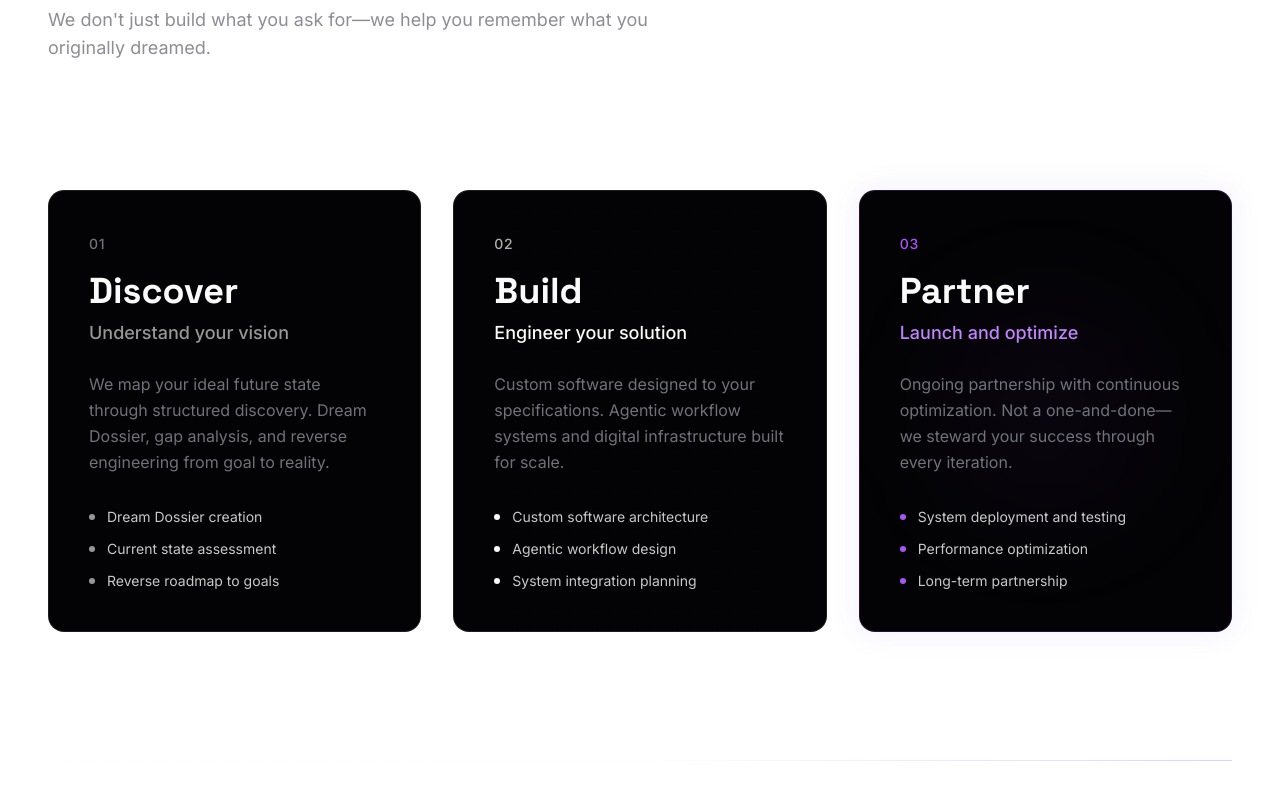
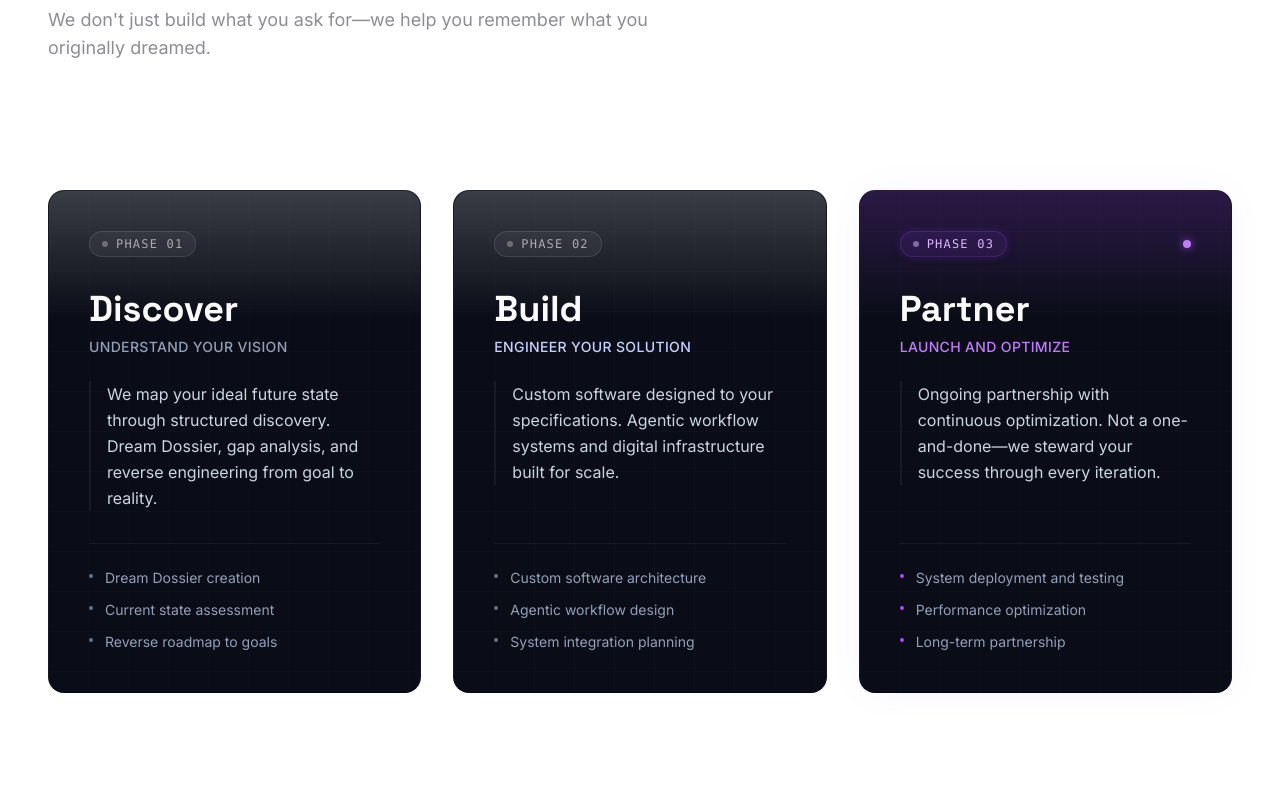
Before and after one commit to samuelbarksdale97/nexark-website, a Next.js app: page / in a window 1280 px wide. Shown: the part 3618-4418 px from the top of the page. Built offline with nearby package versions, Linux system fonts and the light colour scheme.

Commit message:
Redesign HowItWorks cards: Tech aesthetic, badge numbers, solid background

```diff
--- a/components/sections/HowItWorks.tsx
+++ b/components/sections/HowItWorks.tsx
@@ -89,69 +89,88 @@ export function HowItWorks() {
               initial={{ opacity: 0, y: 60 }}
               animate={isInView ? { opacity: 1, y: 0 } : {}}
               transition={{ duration: 0.8, delay: 0.2 + index * 0.15 }}
-              className="relative"
+              className="group relative h-full"
             >
               <div className={`
-                relative h-full p-8 lg:p-10 rounded-2xl border overflow-hidden bg-navy
+                relative h-full p-8 lg:p-10 rounded-2xl overflow-hidden bg-[#0a0d17] transition-all duration-500
+                border-t border-l border-r border-b
                 ${phase.aesthetic === "wireframe"
-                  ? "border-white/10"
-                  : "border-purple/20 shadow-[0_0_30px_rgba(99,102,241,0.1)]"
+                  ? "border-t-white/10 border-l-white/5 border-r-white/5 border-b-black/50 hover:border-t-white/20"
+                  : "border-t-purple-500/20 border-l-purple-500/10 border-r-purple-500/10 border-b-black/50 shadow-[0_0_40px_-10px_rgba(124,58,237,0.1)] hover:shadow-[0_0_60px_-10px_rgba(124,58,237,0.2)]"
                 }
               `}>
+                {/* Internal Lighting/Glow (Simulated reflection) */}
+                <div className={`
+                  absolute inset-0 pointer-events-none opacity-0 group-hover:opacity-100 transition-opacity duration-700
+                  bg-gradient-to-b ${phase.aesthetic === "wireframe" ? "from-white/5 to-transparent" : "from-purple-500/10 to-transparent"}
+                `} />
 
-                {/* Phase-specific visual treatment */}
-                {phase.aesthetic === "wireframe" && (
-                  <div className="absolute inset-0 opacity-10">
-                    <svg className="w-full h-full" xmlns="http://www.w3.org/2000/svg">
+                {/* Static Top Glow */}
+                <div className={`
+                  absolute top-0 left-0 right-0 h-32 opacity-20 bg-gradient-to-b
+                  ${phase.aesthetic === "wireframe" ? "from-white" : "from-purple-500"} to-transparent pointer-events-none
+                `} />
+
+                {/* Tech Grid Pattern (Subtle) */}
+                <div className="absolute inset-0 opacity-[0.03] pointer-events-none">
+                  <svg className="w-full h-full" width="100%" height="100%">
                     <defs>
-                        <pattern id="blueprint-grid" width="20" height="20" patternUnits="userSpaceOnUse">
-                          <path d="M 20 0 L 0 0 0 20" fill="none" stroke="rgba(255,255,255,0.2)" strokeWidth="0.5" />
+                      <pattern id={`grid-${index}`} width="40" height="40" patternUnits="userSpaceOnUse">
+                        <path d="M 40 0 L 0 0 0 40" fill="none" stroke="white" strokeWidth="1" />
                       </pattern>
                     </defs>
-                      <rect width="100%" height="100%" fill="url(#blueprint-grid)" />
+                    <rect width="100%" height="100%" fill={`url(#grid-${index})`} />
                   </svg>
                 </div>
-                )}
-
-                {phase.aesthetic === "warm" && (
-                  <div className="absolute top-1/2 left-1/2 -translate-x-1/2 -translate-y-1/2 w-[200px] h-[200px] rounded-full bg-purple/5 blur-3xl" />
-                )}
 
                 {/* Content */}
-                <div className="relative z-10">
-                  {/* Number */}
-                  <span className={`
-                    text-sm font-medium tracking-wider
-                    ${phase.color === "slate" ? "text-slate" : phase.color === "white" ? "text-white/70" : "text-purple"}
+                <div className="relative z-10 flex flex-col h-full">
+                  {/* Tech Badge Header */}
+                  <div className="flex items-center justify-between mb-8">
+                    <div className={`
+                       flex items-center gap-2 px-3 py-1 rounded-full text-xs font-mono tracking-widest border
+                       ${phase.aesthetic === "wireframe"
+                        ? "bg-white/5 border-white/10 text-white/60"
+                        : "bg-purple-500/10 border-purple-500/20 text-purple-300 shadow-[0_0_10px_rgba(124,58,237,0.2)]"
+                      }
                      `}>
-                    {phase.number}
-                  </span>
+                      <span className="w-1.5 h-1.5 rounded-full bg-current animate-pulse" />
+                      PHASE {phase.number}
+                    </div>
+                    {phase.aesthetic !== "wireframe" && (
+                      <div className="w-2 h-2 rounded-full bg-purple-400 shadow-[0_0_10px_rgba(168,85,247,0.8)]" />
+                    )}
+                  </div>
 
-                  {/* Title */}
-                  <h3 className="font-display text-3xl lg:text-4xl font-bold text-white mt-4 mb-2">
+                  {/* Title Group */}
+                  <div className="mb-6">
+                    <h3 className="font-display text-4xl font-bold text-white mb-2">
                       {phase.title}
                     </h3>
-
-                  {/* Headline */}
                     <p className={`
-                    text-lg font-medium mb-6
-                    ${phase.color === "slate" ? "text-white/60" : phase.color === "white" ? "text-white" : "text-purple-light"}
+                      text-sm font-medium tracking-wide uppercase
+                      ${phase.color === "slate" ? "text-slate-400" : phase.color === "white" ? "text-indigo-200" : "text-purple-400"}
                     `}>
                       {phase.headline}
                     </p>
+                  </div>
 
                   {/* Description */}
-                  <p className="text-slate leading-relaxed mb-8">
+                  <div className="mb-8 flex-grow">
+                    <p className="text-slate-300 leading-relaxed text-base border-l-2 border-white/5 pl-4">
                       {phase.description}
                     </p>
+                  </div>
 
-                  {/* Bullets - styled per aesthetic */}
-                  <div className="space-y-3">
+                  {/* Bullets */}
+                  <div className="space-y-3 pt-6 border-t border-white/5">
                     {phase.bullets.map((bullet, i) => (
-                      <div key={i} className="flex items-center gap-3">
-                        <span className={`w-1.5 h-1.5 rounded-full ${phase.color === "slate" ? "bg-white/60" : phase.color === "white" ? "bg-white" : "bg-purple"
-                          }`} />
-                        <span className="text-sm text-white/80">
+                      <div key={i} className="flex items-start gap-3 group/item">
+                        <div className={`
+                          mt-1.5 w-1 h-1 rounded-full transition-all duration-300
+                          ${phase.aesthetic === "wireframe" ? "bg-slate-500 group-hover/item:bg-white" : "bg-purple-500 group-hover/item:bg-purple-300"}
+                        `} />
+                        <span className="text-sm text-slate-400 group-hover/item:text-slate-200 transition-colors">
                           {bullet}
                         </span>
                       </div>
```
Lines whose indentation alone changed are shown as unchanged.
